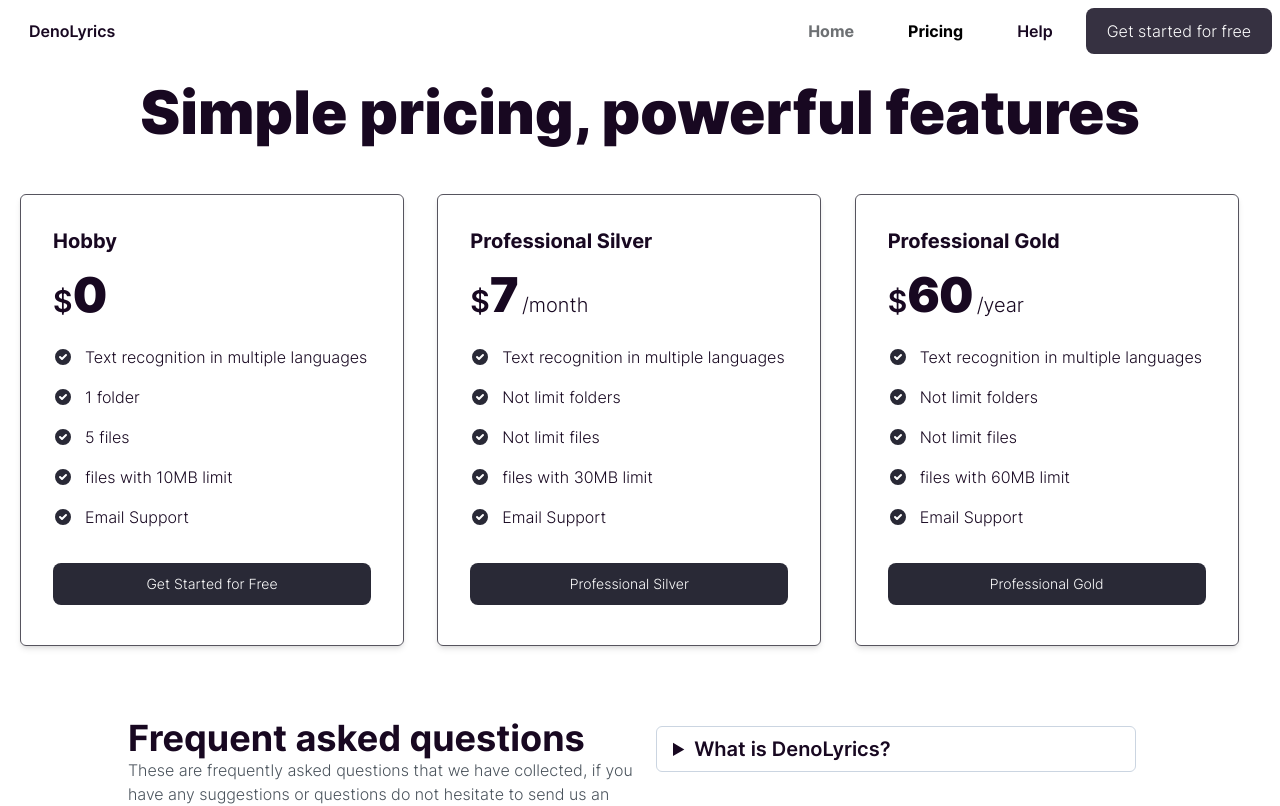
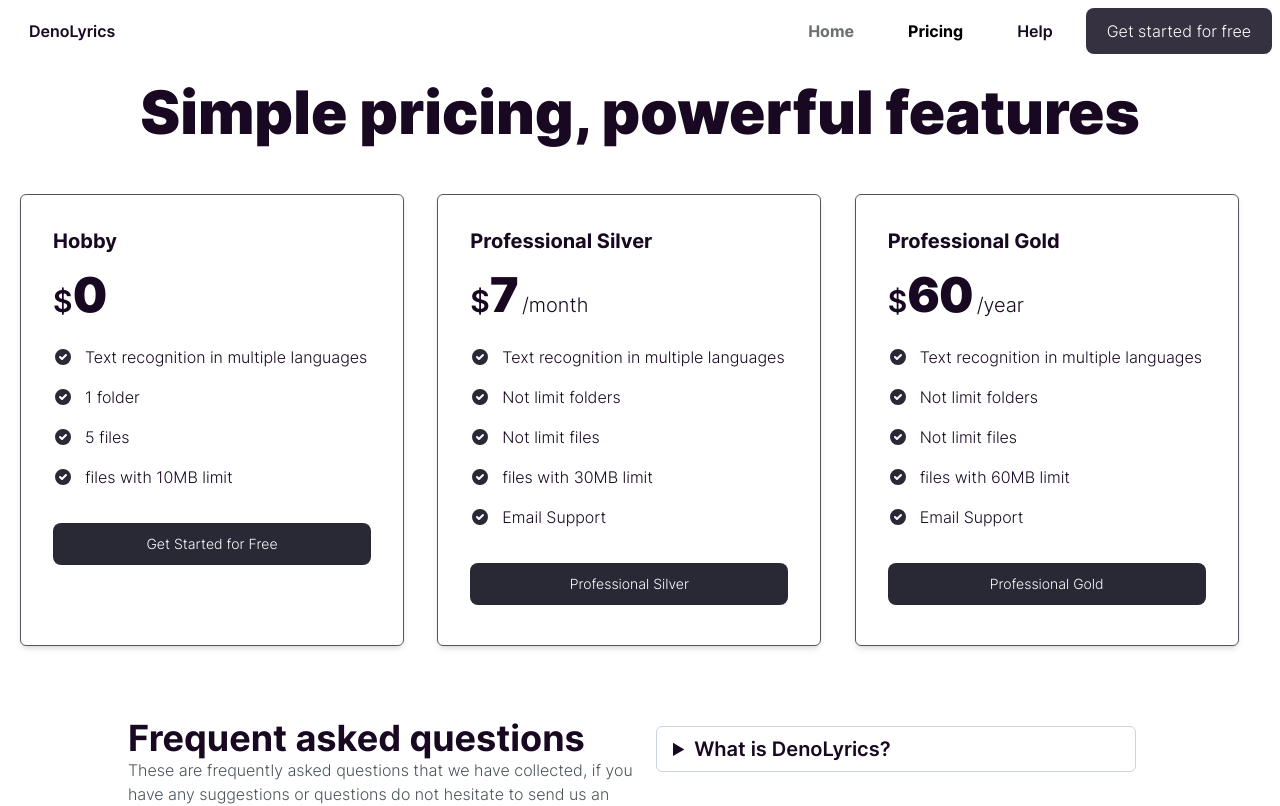
Before and after one commit to denolyrics/denolyrics.app, a Next.js app: page /pricing in a window 1280 px wide. Shown: the top 806 px of the page. Built offline with nearby package versions, Linux system fonts and the light colour scheme.

Commit message:
remove email support for

```diff
--- a/app/pricing/page.tsx
+++ b/app/pricing/page.tsx
@@ -85,7 +85,6 @@ const suscriptions = [
       "1 folder",
       "5 files",
       "files with 10MB limit",
-      "Email Support",
     ],
     link: "https://app.denolyrics.com",
   },
```
